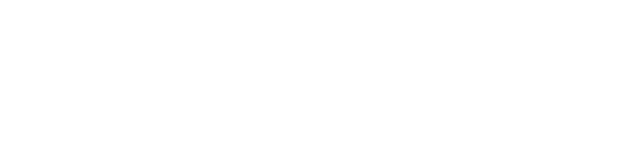
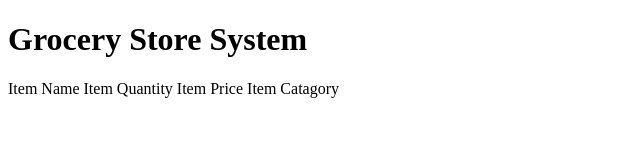
Before and after one commit to cjattwood254/grocery-store-system-callie, a plain HTML site: page index.html in a window 1280 px wide. Shown: the whole page, without its empty margins (0-640 px from the left). Drawn offline with Linux system fonts and the light colour scheme.

Commit message:
added layout of form

```diff
--- a/index.html
+++ b/index.html
@@ -7,14 +7,27 @@
 <body>
     <div class="container">
         <header>
-            <nav></nav>
-            <h1></h1>
+            <nav>
+                <!-- link to homepage -->
+                <!-- link to about us page -->
+                <!-- link to contact page -->
+            </nav>
+            <h1>Grocery Store System</h1>
         </header>
         <div>
             <!-- inventory list here -->
         </div>
         <div>
-            <!-- form to add new inventory items here -->
+            <form>
+                <label>Item Name</label>
+                    <!-- input text -->
+                <label>Item Quantity</label>
+                    <!-- input number -->
+                <label>Item Price</label>
+                    <!-- input number -->
+                <label>Item Catagory</label>
+                    <!-- input radio -->
+            </form>
         </div>
         <div>
             <!-- low in stock notification here -->
```
